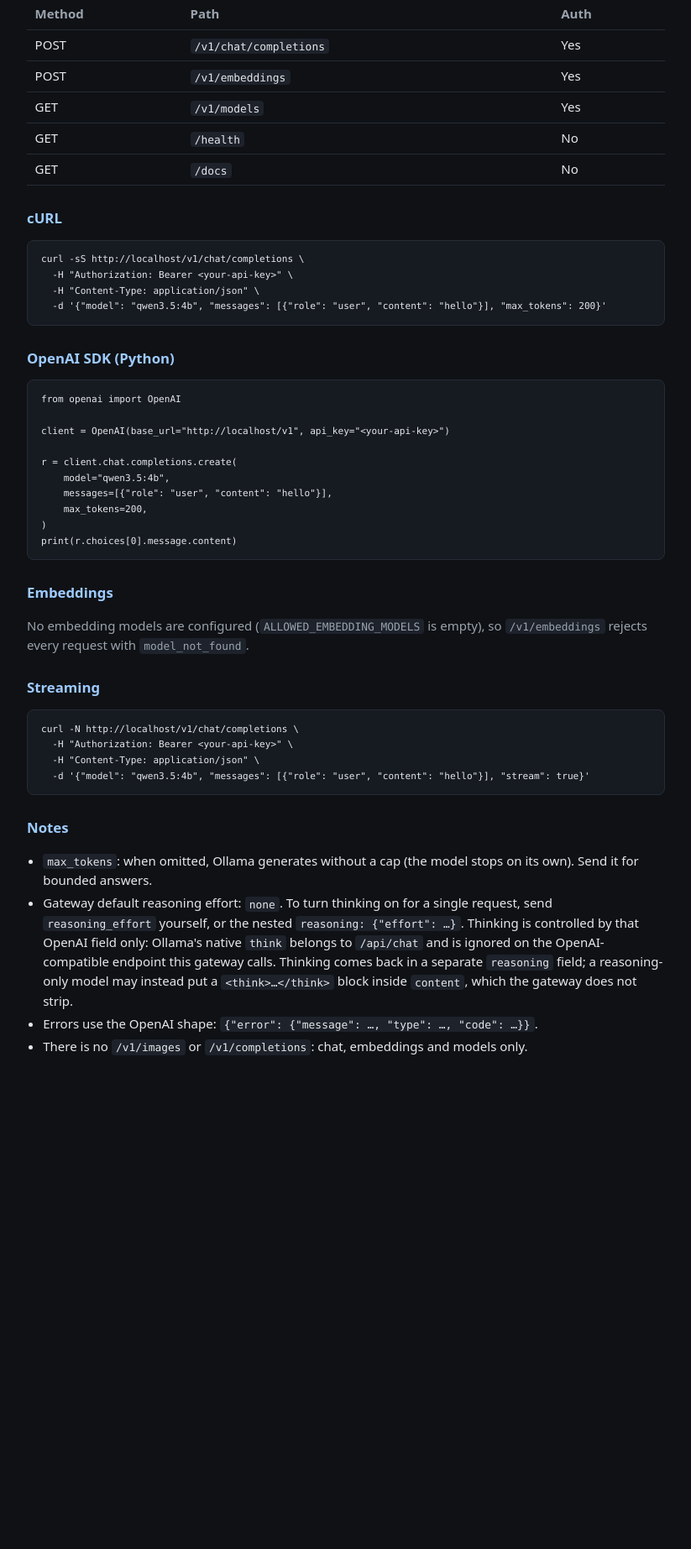
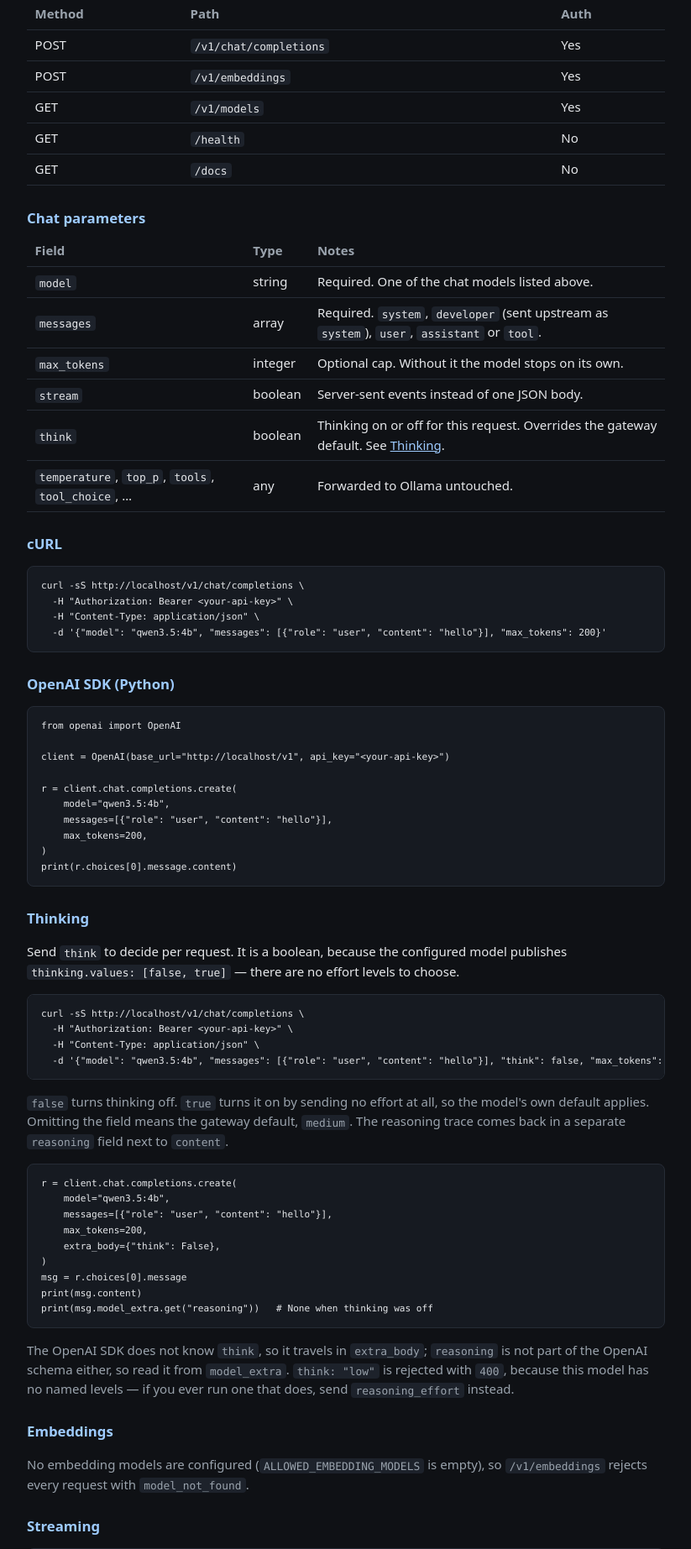
Before and after one commit to WanderleeDev/llm-gateway, a FastAPI app: page / in a window 1280 px wide. Shown: the part 562-2407 px from the top of the page at 84% size, without its empty margins (228-1051 px from the left). Before the commit the page ends 1819 px from the top, so only its background shows below. Run offline with FastAPI, Linux system fonts and the light colour scheme; parts of the project's set-up code (start-up, migrations or seed data) failed here and were passed over.

Commit message:
feat: control thinking with a boolean think field
`think` is Ollama's native switch, but it does not exist on
/v1/chat/completions, so it was silently dropped: a client sending
think:false got thinking anyway (184 completion tokens, against 2 for the
same flag on /api/chat). It is now a declared boolean and the gateway
translates it instead of forwarding it: false becomes reasoning_effort
"none", true sends no effort at all so the model's own default applies.
A string level is rejected with 400, because the configured model
publishes thinking.values [false, true] and has no named level to promise.

The default flips to "medium", matching OpenAI, whose reasoning models
think unless told otherwise. Measured on qwen3.5:4b with the same trivial
prompt: thinking off costs 2 completion tokens and 0.33s, thinking on
about 120 and 11-15s. Clients that want the fast path now ask for it.

The default only fills the gap: think, a flat reasoning_effort or a
nested reasoning.effort all win over it. Docs gain a request-field table
and runnable curl and OpenAI SDK examples.

```diff
--- a/app/config.py
+++ b/app/config.py
@@ -25,11 +25,12 @@
     max_concurrent: int = Field(default=2, ge=1)
     queue_timeout: float = Field(default=30.0, gt=0)
     upstream_timeout: float = Field(default=300.0, gt=0)
-    #: Reasoning injected when the client does not specify it. Ollama leaves
-    #: thinking on by default and burns tokens (a trivial prompt once cost
-    #: 3877). "none" turns it off; an empty string injects nothing and leaves
-    #: Ollama's native behaviour untouched.
-    default_reasoning_effort: str = "none"
+    #: Reasoning injected when the client does not specify it. Matches OpenAI, whose
+    #: reasoning models think unless told otherwise, so a client that wants the fast
+    #: path has to ask for it with `think: false` / `reasoning_effort: "none"`.
+    #: Set it to "none" to make thinking off the default instead. Ollama leaves
+    #: thinking on by itself, which is why this is injected at all.
+    default_reasoning_effort: str = "medium"
 
     @field_validator("default_reasoning_effort")
     @classmethod
--- a/app/templates/usage.html
+++ b/app/templates/usage.html
@@ -72,6 +72,17 @@
     <tr><td>GET</td><td><code>/docs</code></td><td>No</td></tr>
   </table>
 
+  <h2>Chat parameters</h2>
+  <table>
+    <tr><th>Field</th><th>Type</th><th>Notes</th></tr>
+    <tr><td><code>model</code></td><td>string</td><td>Required. One of the chat models listed above.</td></tr>
+    <tr><td><code>messages</code></td><td>array</td><td>Required. <code>system</code>, <code>developer</code> (sent upstream as <code>system</code>), <code>user</code>, <code>assistant</code> or <code>tool</code>.</td></tr>
+    <tr><td><code>max_tokens</code></td><td>integer</td><td>Optional cap. Without it the model stops on its own.</td></tr>
+    <tr><td><code>stream</code></td><td>boolean</td><td>Server-sent events instead of one JSON body.</td></tr>
+    <tr><td><code>think</code></td><td>boolean</td><td>Thinking on or off for this request. Overrides the gateway default. See <a href="#thinking">Thinking</a>.</td></tr>
+    <tr><td><code>temperature</code>, <code>top_p</code>, <code>tools</code>, <code>tool_choice</code>, …</td><td>any</td><td>Forwarded to Ollama untouched.</td></tr>
+  </table>
+
   <h2>cURL</h2>
   <pre><code>curl -sS {{ base_url }}v1/chat/completions \
   -H "Authorization: {{ auth_scheme }} &lt;your-api-key&gt;" \
@@ -89,6 +100,24 @@
     max_tokens=200,
 )
 print(r.choices[0].message.content)</code></pre>
+
+  <h2 id="thinking">Thinking</h2>
+  <p>Send <code>think</code> to decide per request. It is a boolean, because the configured model publishes <code>thinking.values: [false, true]</code> — there are no effort levels to choose.</p>
+  <pre><code>curl -sS {{ base_url }}v1/chat/completions \
+  -H "Authorization: {{ auth_scheme }} &lt;your-api-key&gt;" \
+  -H "Content-Type: application/json" \
+  -d '{"model": "{{ models[0] }}", "messages": [{"role": "user", "content": "hello"}], "think": false, "max_tokens": 200}'</code></pre>
+  <p class="note"><code>false</code> turns thinking off. <code>true</code> turns it on by sending no effort at all, so the model's own default applies. Omitting the field means the gateway default, <code>{{ default_reasoning_effort }}</code>. The reasoning trace comes back in a separate <code>reasoning</code> field next to <code>content</code>.</p>
+  <pre><code>r = client.chat.completions.create(
+    model="{{ models[0] }}",
+    messages=[{"role": "user", "content": "hello"}],
+    max_tokens=200,
+    extra_body={"think": False},
+)
+msg = r.choices[0].message
+print(msg.content)
+print(msg.model_extra.get("reasoning"))   # None when thinking was off</code></pre>
+  <p class="note">The OpenAI SDK does not know <code>think</code>, so it travels in <code>extra_body</code>; <code>reasoning</code> is not part of the OpenAI schema either, so read it from <code>model_extra</code>. <code>think: "low"</code> is rejected with <code>400</code>, because this model has no named levels — if you ever run one that does, send <code>reasoning_effort</code> instead.</p>
 
   {%- if embedding_models %}
   <h2>Embeddings</h2>
@@ -120,7 +149,7 @@
   <h2>Notes</h2>
   <ul>
     <li><code>max_tokens</code>: when omitted, Ollama generates without a cap (the model stops on its own). Send it for bounded answers.</li>
-    <li>Gateway default reasoning effort: <code>{{ default_reasoning_effort }}</code>. To turn thinking on for a single request, send <code>reasoning_effort</code> yourself, or the nested <code>reasoning: {"effort": …}</code>. Thinking is controlled by that OpenAI field only: Ollama's native <code>think</code> belongs to <code>/api/chat</code> and is ignored on the OpenAI-compatible endpoint this gateway calls. Thinking comes back in a separate <code>reasoning</code> field; a reasoning-only model may instead put a <code>&lt;think&gt;…&lt;/think&gt;</code> block inside <code>content</code>, which the gateway does not strip.</li>
+    <li>Gateway default reasoning effort: <code>{{ default_reasoning_effort }}</code>. Send <code>think</code> to override it per request — see <a href="#thinking">Thinking</a>.</li>
     <li>Errors use the OpenAI shape: <code>{"error": {"message": …, "type": …, "code": …}}</code>.</li>
     <li>There is no <code>/v1/images</code> or <code>/v1/completions</code>: chat, embeddings and models only.</li>
   </ul>
```
Also changed, not shown: app/schemas.py (+21 -3 lines), docker-compose.yml (+5 -4 lines), tests/test_chat.py (+44 -0 lines), README.md, 1 other file.
